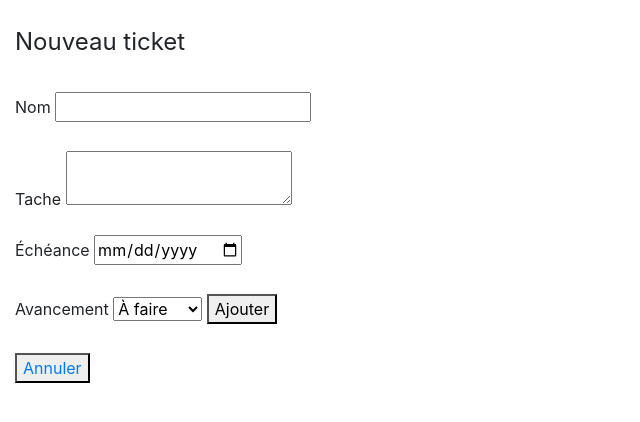
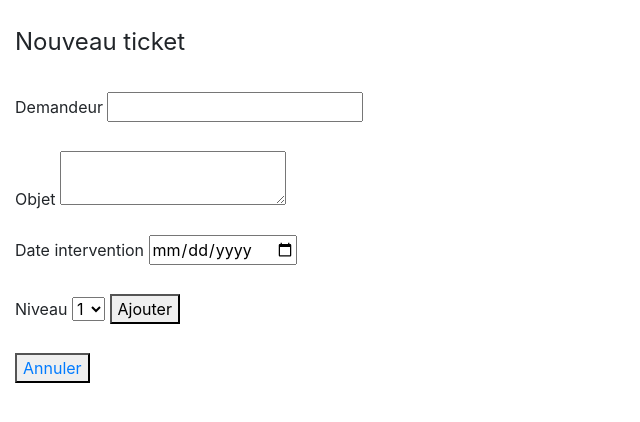
Before and after one commit to Jerem-14/gsb-application, a CodeIgniter 4 app: template app/Views/add_ticket_view.php in a window 1280 px wide. Shown: the part 56-478 px from the top of the page, without its empty margins (0-640 px from the left). Run offline with PHP 8.4 and a stand-in for CodeIgniter, Linux system fonts and the light colour scheme; the template is opened without the code that fills it, so the values that code supplies are empty; some libraries are stand-ins or nearby versions.

Commit message:
majTicket

```diff
--- a/app/Controllers/Ticket.php
+++ b/app/Controllers/Ticket.php
@@ -35,7 +35,7 @@ class Ticket extends Controller
     public function edit($id)
     {
         $model = new Ticket_model();
-        $data['Ticket'] = $model->getTicket($id)->getRow();
+        $data['ticket'] = $model->getTicket($id)->getRow();
         echo view('edit_ticket_view', $data);
     }
 
--- a/app/Views/add_ticket_view.php
+++ b/app/Views/add_ticket_view.php
@@ -6,7 +6,7 @@
     <meta http-equiv="X-UA-Compatible" content="ie=edge">
     <link rel="stylesheet" href="https://stackpath.bootstrapcdn.com/bootstrap/4.3.1/css/bootstrap.min.css" integrity="sha384-ggOyR0iXCbMQv3Xipma34MD+dH/1fQ784/j6cY/iJTQUOhcWr7x9JvoRxT2MZw1T" crossorigin="anonymous">
 
-    <title>Ajouter nouveau produit</title>
+    <title>Ajouter nouveau ticket</title>
 </head>
 <body>
 
@@ -27,15 +27,17 @@
 <div class="col-md-12">
     <legend> Nouveau ticket</legend><br>
     <form action="/ticket/save" method="post">
-        <label> Nom </label> <input type="text" name="ticket_nom"><br><br>
-        <lable> Tache </lable><textarea type="text" name="ticket_tache"></textarea><br><br>
-        <label> Échéance </label> <input type="date" name="ticket_date"><br><br>
+        <label> Demandeur </label> <input type="text" name="ticket_nom"><br><br>
+        <lable> Objet </lable><textarea type="text" name="ticket_tache"></textarea><br><br>
+        <label> Date intervention </label> <input type="date" name="ticket_date"><br><br>
 
 
-        <label> Avancement </label> <select name="ticket_avancement">
-        <option valeur="a_faire">À faire</option>
-        <option valeur="en_cours">En cours</option>
-        <option valeur="terminé">Terminé</option>
+        <label> Niveau </label> <select name="ticket_avancement">
+        <option valeur="1">1</option>
+        <option valeur="2">2</option>
+        <option valeur="3">3</option>
+        <option valeur="4">4</option>
+
         </select>
 
         <?php
```
Also changed, not shown: app/Views/edit_ticket_view.php (+9 -7 lines), app/Views/ticket_view.php (+19 -4 lines), app/Models/Ticket_model.php (line endings or trailing spaces).
